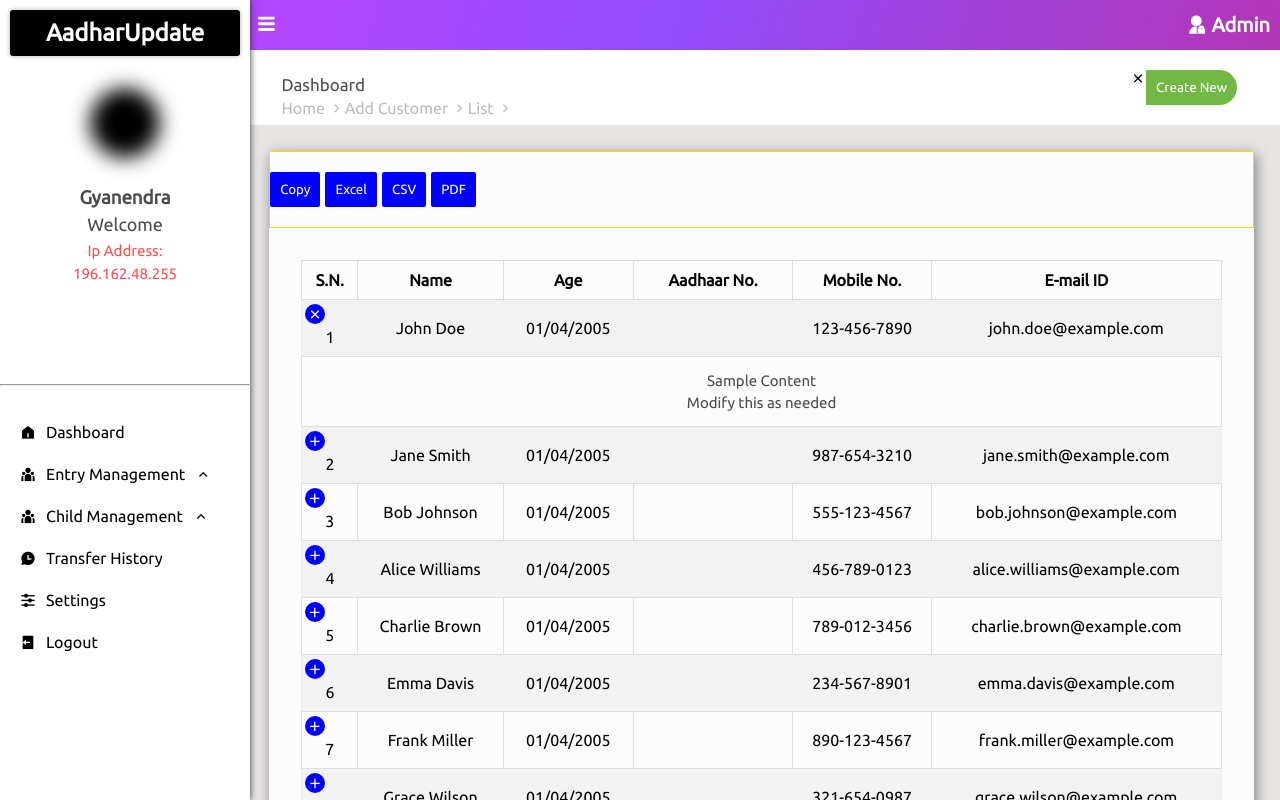
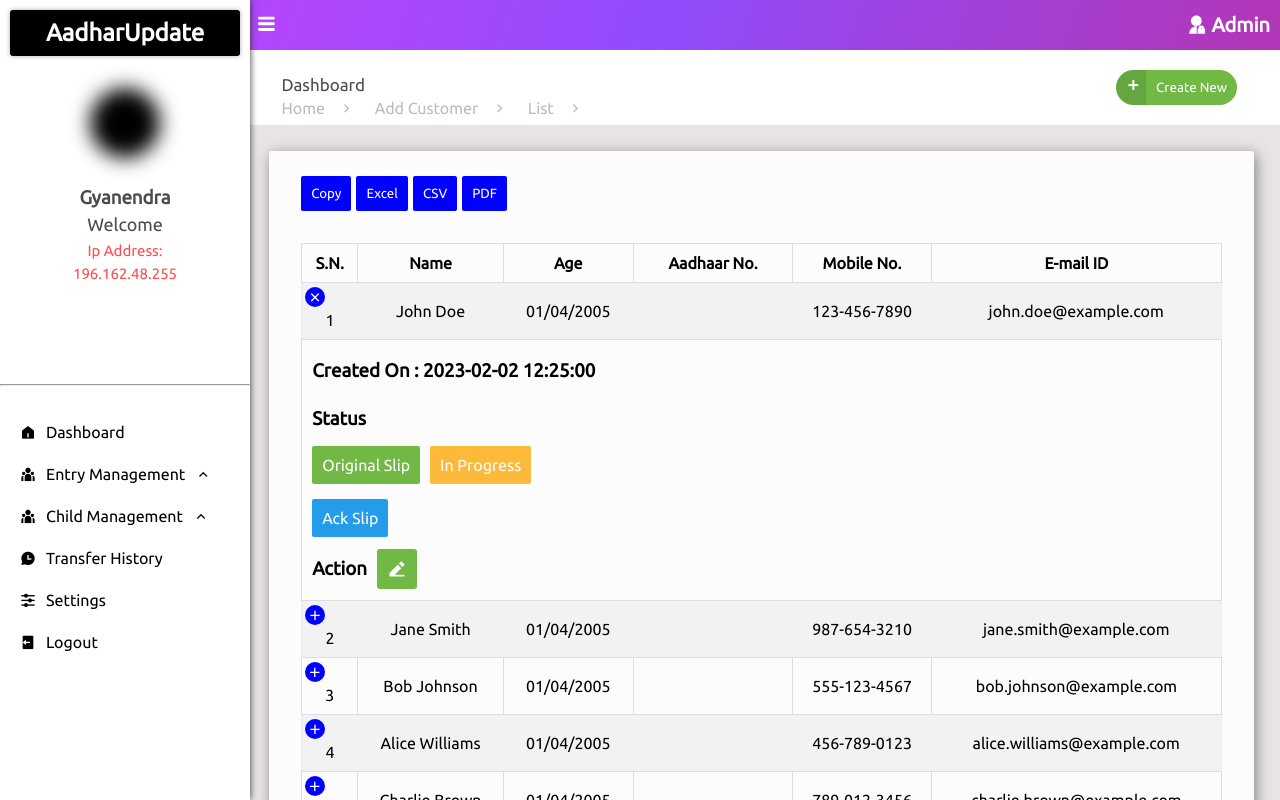
Before and after one commit to C00deian/aadhar, a React (Create React App) app: page /list in a window 1280 px wide. Both pictures are taken after a click on the element 330 px from the left and 319 px from the top of the page. Shown: the top 800 px of the page. Built offline with nearby package versions, Linux system fonts and the light colour scheme; data requests are answered from the project's data file; a web font is replaced by a local one.

Commit message:
final commit

```diff
--- a/db.json
+++ b/db.json
@@ -5,56 +5,64 @@
       "age": "01/04/2005",
       "email": "john.doe@example.com",
       "mobile": "123-456-7890",
-      "id": "b62f"
+      "id": "b62f",
+      "createdOn": "2023-02-02 12:25:00"
     },
     {
       "name": "Jane Smith",
       "age": "01/04/2005",
       "email": "jane.smith@example.com",
       "mobile": "987-654-3210",
-      "id": "ce0e"
+      "id": "ce0e",
+      "createdOn": "2023-02-10 15:45:00"
     },
     {
       "name": "Bob Johnson",
       "age": "01/04/2005",
       "email": "bob.johnson@example.com",
       "mobile": "555-123-4567",
-      "id": "b805"
+      "id": "b805",
+      "createdOn": "2023-03-05 08:30:00"
     },
     {
       "name": "Alice Williams",
       "age": "01/04/2005",
       "email": "alice.williams@example.com",
       "mobile": "456-789-0123",
-      "id": "c7a8"
+      "id": "c7a8",
+      "createdOn": "2023-04-20 18:12:00"
     },
     {
       "name": "Charlie Brown",
       "age": "01/04/2005",
       "email": "charlie.brown@example.com",
       "mobile": "789-012-3456",
-      "id": "6b88"
+      "id": "6b88",
+      "createdOn": "2023-05-15 10:55:00"
     },
     {
       "name": "Emma Davis",
       "age": "01/04/2005",
       "email": "emma.davis@example.com",
       "mobile": "234-567-8901",
-      "id": "f747"
+      "id": "f747",
+      "createdOn": "2023-06-30 21:40:00"
     },
     {
       "name": "Frank Miller",
       "age": "01/04/2005",
       "email": "frank.miller@example.com",
       "mobile": "890-123-4567",
-      "id": "0480"
+      "id": "0480",
+      "createdOn": "2023-07-18 14:22:00"
     },
     {
       "name": "Grace Wilson",
       "age": "01/04/2005",
       "email": "grace.wilson@example.com",
       "mobile": "321-654-0987",
-      "id": "4190"
+      "id": "4190",
+      "createdOn": "2023-08-05 09:10:00"
     },
     {
       "name": "Henry Taylor",
@@ -62,49 +70,56 @@
       "email": "henry.taylor@example.com",
       "mobile": "111-222-3333",
       "aadhaar": "5555-5555-5555",
-      "id": "1b8c"
+      "id": "1b8c",
+      "createdOn": "2023-09-12 16:38:00"
     },
     {
       "name": "Ivy Carter",
       "age": "01/04/2005",
       "email": "ivy.carter@example.com",
       "mobile": "444-555-6666",
-      "id": "d755"
+      "id": "d755",
+      "createdOn": "2023-10-25 20:05:00"
     },
     {
       "name": "Jackie Brown",
       "age": "01/04/2005",
       "email": "jackie.brown@example.com",
       "mobile": "777-888-9999",
-      "id": "a496"
+      "id": "a496",
+      "createdOn": "2023-11-11 12:48:00"
     },
     {
       "name": "Kevin Adams",
       "age": "01/10/2022",
       "email": "kevin.adams@example.com",
       "mobile": "666-777-8888",
-      "id": "23fe"
+      "id": "23fe",
+      "createdOn": "2023-12-08 03:20:00"
     },
     {
       "name": "Lily Johnson",
       "age": "01/04/2005",
       "email": "lily.johnson@example.com",
       "mobile": "222-333-4444",
-      "id": "9b62"
+      "id": "9b62",
+      "createdOn": "2023-01-28 22:15:00"
     },
     {
       "name": "Mike Robinson",
       "age": "01/04/2005",
       "email": "mike.robinson@example.com",
       "mobile": "999-000-1111",
-      "id": "5522"
+      "id": "5522",
+      "createdOn": "2023-04-05 17:50:00"
     },
     {
       "name": "Nancy White",
       "age": "01/04/2005",
       "email": "nancy.white@example.com",
       "mobile": "333-444-5555",
-      "id": "b3dc"
+      "id": "b3dc",
+      "createdOn": "2023-06-12 08:42:00"
     },
     {
       "id": "ea81",
@@ -113,8 +128,9 @@
       "email": "ritik9@Gmail.com",
       "mobile": "8756567797",
       "purpose": "woting",
-      "aadhaar": " 345634563456",
-      "address": "shahpur"
+      "aadhaar": "345634563456",
+      "address": "shahpur",
+      "createdOn": "2023-09-02 14:30:00"
     },
     {
       "id": "e330",
@@ -126,7 +142,8 @@
       "aadhaar": "20220222020",
       "address": "sonia vihar",
       "fathern": "rrrr",
-      "date": "2024-01-11"
+      "date": "2024-01-11",
+      "createdOn": "2023-10-15 19:18:00"
     },
     {
       "id": "d655",
@@ -137,9 +154,43 @@
       "purpose": "Name correction",
       "aadhaar": "123423454567",
       "address": "sonia vihar",
-      "fathern": "Gopal Bind"
+      "fathern": "Gopal Bind",
+      "createdOn": "2023-11-27 11:05:00"
+    },
+    {
+      "id": "bd38",
+      "name": "Arun",
+      "dateofbirth": "2024-01-10",
+      "email": "ritikkumarkashayp9@gmail.com",
+      "mobile": "07985698195",
+      "purpose": "voting",
+      "aadhaar": "",
+      "address": "sonia vihar",
+      "fathern": "Gopal Bind",
+      "file": "C:\\fakepath\\Advance .html",
+      "": "C:\\fakepath\\Index.html",
+      "POB": "C:\\fakepath\\HTML basics.html.pdf"
+    },
+    {
+      "id": "f530",
+      "name": "",
+      "dateofbirth": "",
+      "email": "",
+      "mobile": "",
+      "purpose": "ritik kumar kashya;p",
+      "aadhaar": "",
+      "address": ""
+    },
+    {
+      "id": "552a",
+      "name": "kk kashyap",
+      "dateofbirth": "",
+      "email": "Amit123@gmail.com",
+      "mobile": "07985698195",
+      "purpose": "Name correction",
+      "aadhaar": "",
+      "address": "sonia vihar",
+      "fathern": ""
     }
   ]
-
-
 }
--- a/src/components/Customer-List/List.js
+++ b/src/components/Customer-List/List.js
@@ -8,6 +8,7 @@ import CSVDownloadButton from '../../pages/Download/CSV/CSVDownloadButton';
 import PDFDownloadButton from '../../pages/Download/PDF/PDFDownloadButton';
 import ExcelDownloadButton from '../../pages/Download/ExcelDownloadButton';
 import CopyButton from '../../pages/Download/CopyButton';
+import Slip from '../../components/Slip/Slip'
 
 function List() {
     const [data, setData] = useState([]);
@@ -44,7 +45,7 @@ function List() {
                 </div>
 
                 <div className='button-section'>
-                    <i className={selectedRow !== null ? 'ri-close-fill' : 'ri-add-fill plus'} onClick={() => handleIconClick(null)}></i>
+                    <i class="ri-add-fill plus"></i>
                     <Link to='/add-customer'>
                         <button>Create New</button>
                     </Link>
@@ -92,9 +93,20 @@ function List() {
                                                 <td colSpan="6">
                                                     {/* Dropdown content */}
                                                     <div className="dropdown-content">
-                                                        <p>Sample Content</p>
-                                                        <p>Modify this as needed</p>
+
+                                                        <div className='title'>
+                                                            <h3>Created On :    {item.createdOn} </h3>
+                                                            <div className='status'>
+
+                                                                <h3 >Status</h3>
+                                                            </div>
+
+                                                        </div>
+
+                                                        <Slip />
+
                                                     </div>
+
                                                 </td>
                                             </tr>
                                         )}
--- a/src/components/Customer-List/list.css
+++ b/src/components/Customer-List/list.css
@@ -36,8 +36,9 @@ tbody tr:nth-child(odd) td {
 
 /* DownLoad Button */
 .Download-Button{
-    border: 1px solid gold;
+    /* border: 1px solid gold; */
     display: flex;
+    margin-left: 2rem;
 
 }
 
@@ -62,3 +63,14 @@ padding: 2px;
     right: 15px;
     bottom: 5px;
 }
+
+.title {
+    float: left;
+
+}
+
+
+ .status h3{
+    float:left;
+  padding: 1rem 0px 1rem 0px;
+}
--- a/src/components/DropDown/dropdown.css
+++ b/src/components/DropDown/dropdown.css
@@ -1,3 +1,4 @@
 .dropdown-container{
-    border: 1px solid  red;
+    /* border: 1px solid  red; */
+
 }
--- a/src/components/PersonEntry/PersonEntry.js
+++ b/src/components/PersonEntry/PersonEntry.js
@@ -14,6 +14,7 @@ export const Input = ({ label, type, name, placeholder  , onChange ,value }) =>
         </label>
       </div>
       <input
+
         name={name}
         type={type}
         className="inputField"
@@ -38,6 +39,14 @@ const PersonEntry = () => {
     address: ''
   });
 
+  const [errors, setErrors] = useState({
+    purpose: false,
+    email: false,
+    mobile: false,
+  });
+
+
+
   // Function to handle form input changes
   const handleInputChange = (name, value) => {
     console.log(`Handling input for ${name}: ${value}`);
@@ -50,7 +59,12 @@ const PersonEntry = () => {
 
   // Function to handle form submission
   const handleSubmit = async (e) => {
+
     e.preventDefault();
+
+    if (!formData.purpose  || !formData.email || !formData.mobile)  {
+      return alert("please filll the blank field first");
+    }
 
     try {
       // Define the API endpoint URL
@@ -108,12 +122,14 @@ const PersonEntry = () => {
           <div className="formContainer">
             <div className='PurposeGrid '>
               <Input
+
                 onChange={handleInputChange}
                 label="Purpose"
                 type="text"
                 name="purpose"
                 value={formData.purpose}
                 placeholder="Enter Purpose"
+                require
               />
             </div>
             <div className="formGrid">
@@ -216,7 +232,10 @@ const PersonEntry = () => {
               <Box Src={imageUrl} buttonText="Click" />
             </div>
 
-          <div className='Button' onClick={handleSubmit}>Submit</div>
+            <div id="Reciept">
+              <span id="Original" onClick={handleSubmit}> <i class="ri-save-fill" > </i>Submit</span>
+
+            </div>
 
           </div>
         </div>
--- /dev/null
+++ b/src/components/Slip/Slip.css
@@ -0,0 +1,65 @@
+#Reciept {
+    display: flex;
+    align-items: center;
+    width: 100%;
+    margin: 10px 0px 10px 0px;
+
+}
+
+span {
+    cursor: pointer;
+    padding: 10px;
+    border-radius: 2px;
+    margin-right: 10px;
+    transition: background-color 0.3s, color 0.3s;
+}
+
+#Original {
+    background-color: #71b944;
+    color: white;
+}
+
+#Original:hover {
+    background-color: #55893f;
+}
+
+.Progress {
+    background-color: #fdb939;
+    color: white;
+}
+
+.Progress:hover {
+    background-color: #d68c03;
+}
+
+.Ackslip {
+    background-color: #249cec;
+    color: white;
+    float: left;
+    margin-top: 5px;
+}
+
+.Ackslip:hover {
+    background-color: #267bbf;
+}
+
+
+.pencil {
+    background-color: #71b944;
+    color: white;
+    padding: 10px;
+    font-size: 20px;
+
+    border-radius: 3px;
+
+}
+
+.Action{
+    display: flex;
+        display: flex;
+            margin-top: 4rem;
+}
+
+h3{
+        margin-top: 10px;
+}
--- /dev/null
+++ b/src/components/Slip/Slip.js
@@ -0,0 +1,26 @@
+import React from 'react';
+import './Slip.css';
+
+function Slip() {
+    return (
+        <>
+
+            <div id="Reciept">
+                <span id="Original">Original Slip</span>
+                <span className="Progress">In Progress</span>
+            </div>
+            <div className="AckSlip">
+                <span className="Ackslip">Ack Slip</span>
+            </div>
+
+            <div className='Action'>
+                <h3>Action</h3> <span>
+                    <i class="ri-edit-2-fill pencil"></i>
+                </span>
+            </div>
+
+        </>
+    );
+}
+
+export default Slip;
--- a/src/pages/Download/CSV/csv.css
+++ b/src/pages/Download/CSV/csv.css
@@ -8,7 +8,7 @@
     float: left;
     display: flex;
     border: none;
-    margin: 20px 5px 20px 0px;
+    margin: 25px 5px 0px 0px;
     border-radius: 2px;
     background-color: blue;
     flex-direction: row;
--- a/src/pages/Download/ExcelDownloadButton.js
+++ b/src/pages/Download/ExcelDownloadButton.js
@@ -1,13 +1,45 @@
-import React from 'react'
+import React, { useState, useEffect } from 'react';
+import Papa from 'papaparse';
 
-function ExcelDownloadButton() {
+
+
+
+const ExcelDownloadButton = () => {
+  const [data, setData] = useState([]);
+
+  const fetchDataFromBackend = async () => {
+    try {
+      const response = await fetch('http://localhost:4001/Products');
+      const fetchedData = await response.json();
+      setData(fetchedData);
+    } catch (error) {
+      console.error('Error fetching data:', error);
+    }
+  };
+
+  useEffect(() => {
+    fetchDataFromBackend();
+  }, []);
+
+  const handleDownload = () => {
+    const csv = Papa.unparse(data);
+    const blob = new Blob([csv], { type: 'application/octet-stream' });
+    const link = document.createElement('a');
+    link.href = URL.createObjectURL(blob);
+    link.download = 'Customer.csv';
+    document.body.appendChild(link);
+    link.click();
+    document.body.removeChild(link);
+  };
+
   return (
     <div className='Csv'>
-      <button >
-       Excel
+      <button onClick={handleDownload}>
+        Excel
       </button>
     </div>
-  )
-}
+  );
+};
+
 
 export default ExcelDownloadButton
--- a/src/pages/Home/Home.js
+++ b/src/pages/Home/Home.js
@@ -2,6 +2,7 @@ import React from 'react'
 import './home.css'
 import Breadcrumbs from '../breadcumbs/Breadcrumbs'
 import Footer from '../Footer/Footer'
+import { Link } from 'react-router-dom'
 
 
 const Home = () => {
@@ -20,9 +21,11 @@ const Home = () => {
         </div>
 
         <div className='button-section'>
+
           <i class="ri-add-fill plus"></i>
+          <Link to='/add-customer'>
           <button>Create New Entry</button>
-
+</Link>
           <i class="ri-add-fill plus"></i>
           <button>Enroll Child</button>
         </div>
```
Also changed, not shown: src/components/PersonEntry/PersonEntry.css (+7 -0 lines), src/assets/icons/Aadhaar.jpg (added).
